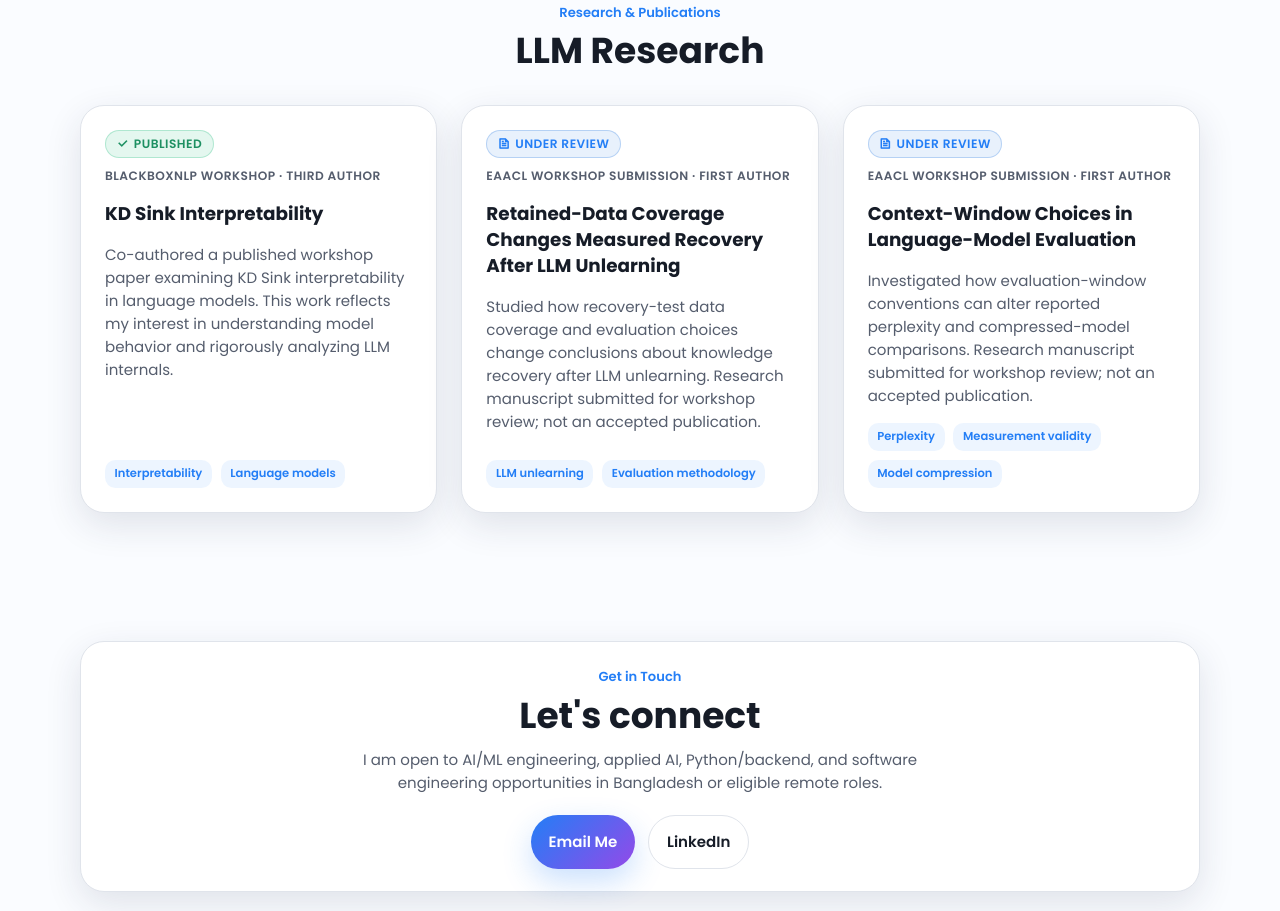
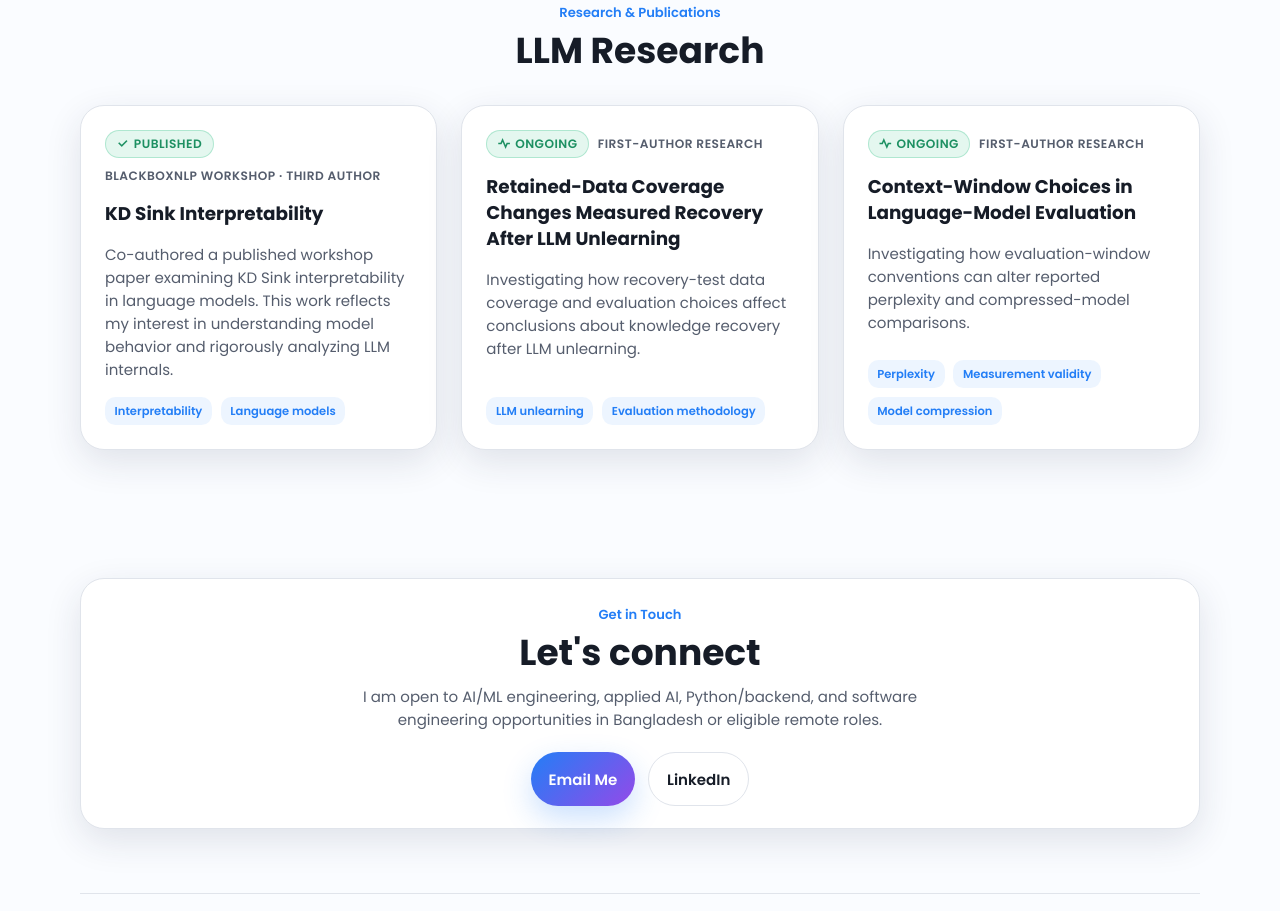
Before and after one commit to AbrarUI12/AbrarUI12.github.io, a plain HTML site: page index.html in a window 1280 px wide. Shown: the part 3314-4225 px from the top of the page. Drawn offline with nearby package versions, Linux system fonts and the light colour scheme.

Commit message:
Label two ongoing research cards without workshop venue

```diff
--- a/index.html
+++ b/index.html
@@ -272,23 +272,23 @@
           </article>
           <article class="research-card reveal">
             <div class="research-card__meta">
-              <span class="status-badge status-badge--review"><i class="ri-file-text-line" aria-hidden="true"></i> Under review</span>
-              <span>EAACL workshop submission · First author</span>
+              <span class="status-badge status-badge--ongoing"><i class="ri-pulse-line" aria-hidden="true"></i> Ongoing</span>
+              <span>First-author research</span>
             </div>
             <h3>Retained-Data Coverage Changes Measured Recovery After LLM Unlearning</h3>
             <p>
-              Studied how recovery-test data coverage and evaluation choices change conclusions about knowledge recovery after LLM unlearning. Research manuscript submitted for workshop review; not an accepted publication.
+              Investigating how recovery-test data coverage and evaluation choices affect conclusions about knowledge recovery after LLM unlearning.
             </p>
             <div class="research-card__metrics"><span>LLM unlearning</span><span>Evaluation methodology</span></div>
           </article>
           <article class="research-card reveal">
             <div class="research-card__meta">
-              <span class="status-badge status-badge--review"><i class="ri-file-text-line" aria-hidden="true"></i> Under review</span>
-              <span>EAACL workshop submission · First author</span>
+              <span class="status-badge status-badge--ongoing"><i class="ri-pulse-line" aria-hidden="true"></i> Ongoing</span>
+              <span>First-author research</span>
             </div>
             <h3>Context-Window Choices in Language-Model Evaluation</h3>
             <p>
-              Investigated how evaluation-window conventions can alter reported perplexity and compressed-model comparisons. Research manuscript submitted for workshop review; not an accepted publication.
+              Investigating how evaluation-window conventions can alter reported perplexity and compressed-model comparisons.
             </p>
             <div class="research-card__metrics"><span>Perplexity</span><span>Measurement validity</span><span>Model compression</span></div>
           </article>
```
